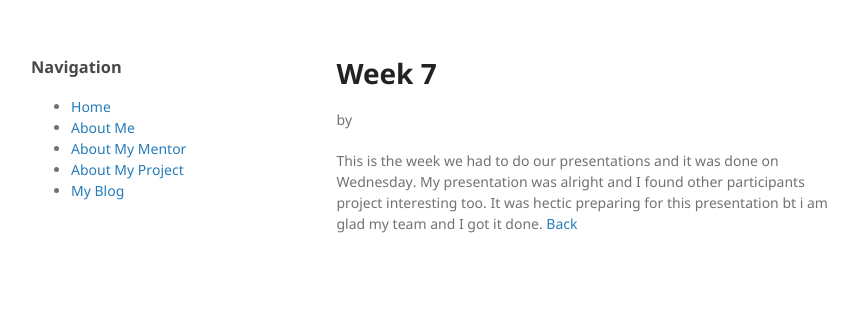
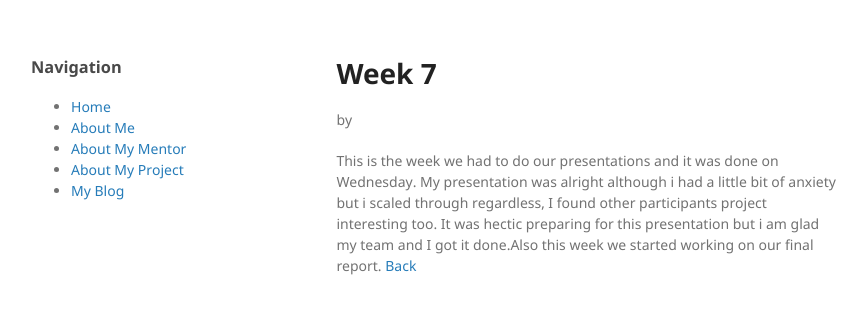
Before and after one commit to Onize12/Onize12.github.io, a Jekyll site: the page built from week7.md, in a window 1280 px wide. Shown: the top 314 px of the page, without its empty margins (179-1046 px from the left). Built offline with Jekyll 4.4.1, drawn with Linux system fonts in a browser that asks for light colours.

Commit message:
Update week7.md

```diff
--- a/week7.md
+++ b/week7.md
@@ -3,5 +3,5 @@ layout: post
 title: Week 7
 by: Victoria Mohammed
 ---
-This is the week we had to do our presentations and it was done on Wednesday. My presentation was alright and I found other participants project interesting too. It was hectic preparing for this presentation bt i am glad my team and I got it done.
+This is the week we had to do our presentations and it was done on Wednesday. My presentation was alright although i had a little bit of anxiety but i scaled through regardless, I found other participants project interesting too. It was hectic preparing for this presentation but i am glad my team and I got it done.Also this week we started working on our final report.
 [Back](./)
```
